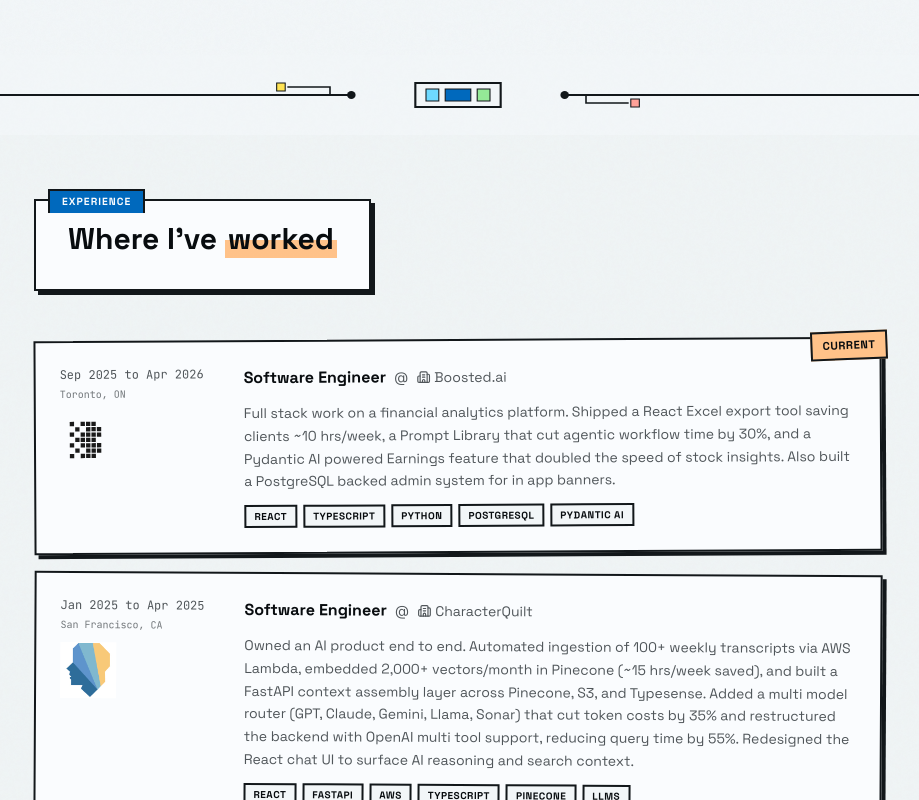
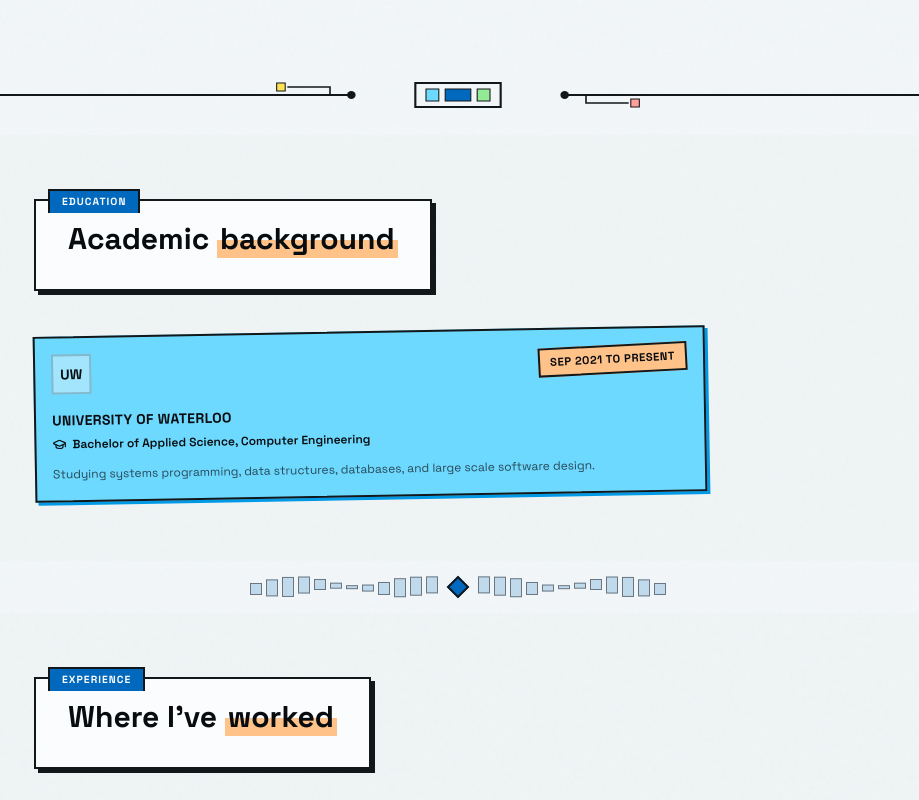
Before and after one commit to adke/ashah-dev, a Next.js app: page / in a window 1280 px wide. Shown: the part 1740-2540 px from the top of the page, without its empty margins (182-1101 px from the left). Built offline with nearby package versions, Linux system fonts and the light colour scheme.

Commit message:
feat: reorder EducationSection and update surrounding section dividers in homepage

```diff
--- a/app/page.tsx
+++ b/app/page.tsx
@@ -22,13 +22,13 @@
       <SectionDivider variant="code" />
       <AboutSection />
       <SectionDivider variant="circuit" />
+      <EducationSection />
+      <SectionDivider variant="wave" />
       <ExperienceSection />
       <SectionDivider variant="brackets" />
       <ProjectsSection />
       <SectionDivider variant="terminal" />
       <SkillsSection />
-      <SectionDivider variant="wave" />
-      <EducationSection />
       <SectionDivider variant="grid" />
       <GitHubSection />
       <SectionDivider variant="code" />
```
